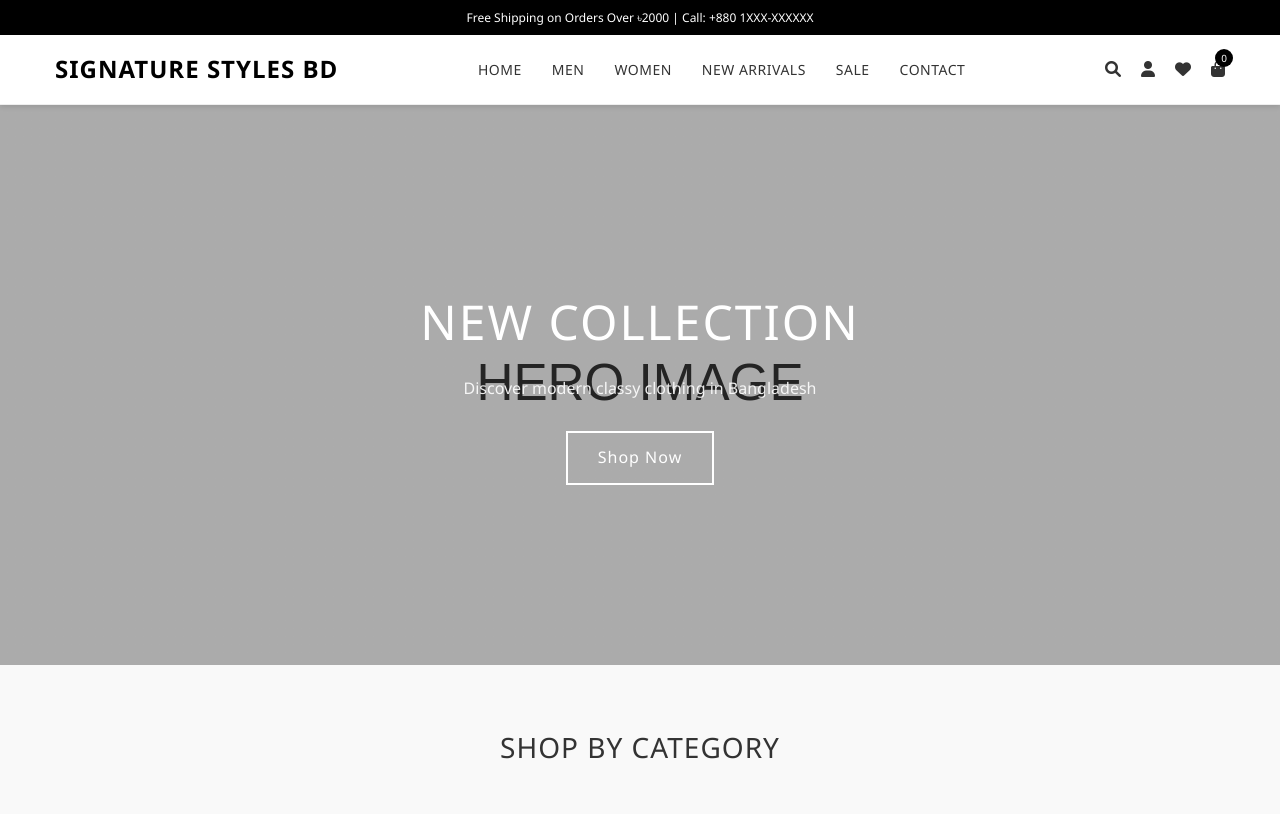
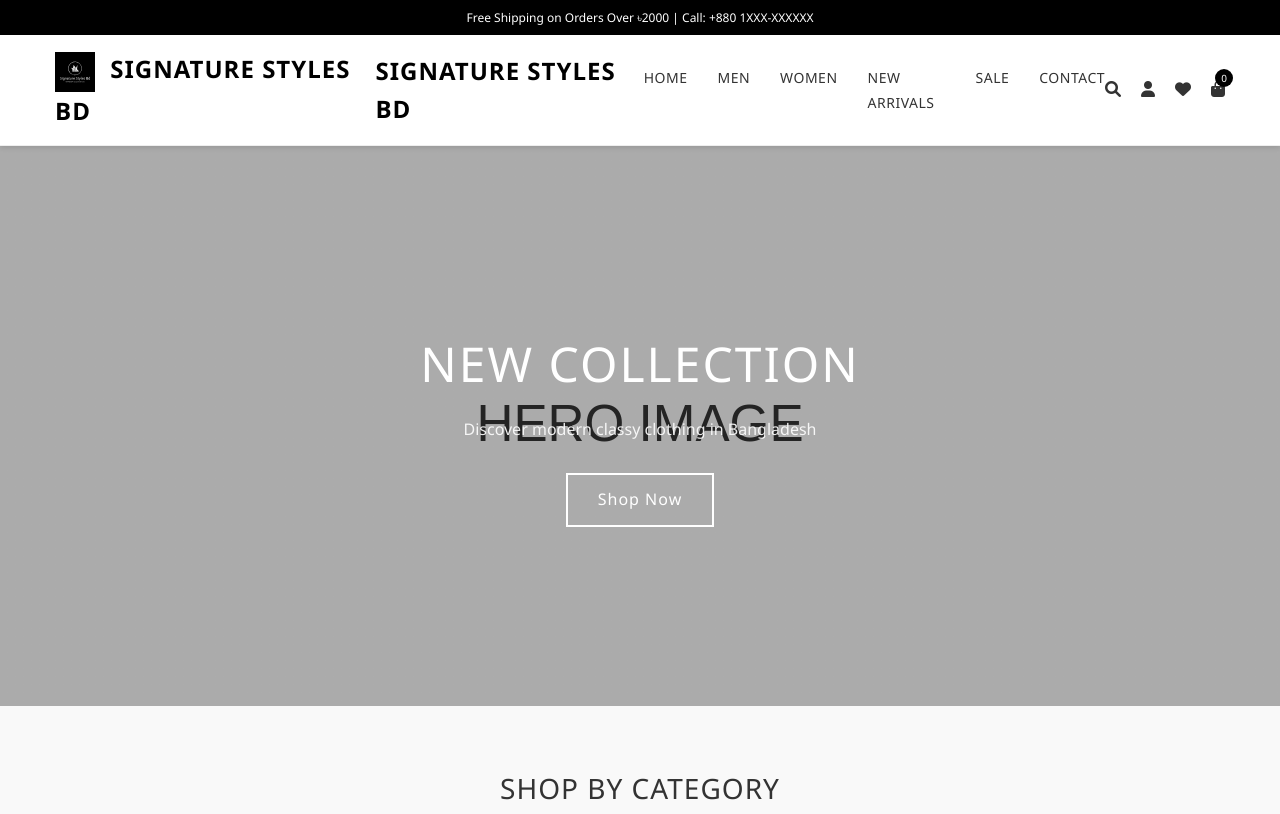
Before and after one commit to Rifat1000N/literate2, a plain HTML site: page index.html in a window 1280 px wide. Shown: the top 814 px of the page. Drawn offline with Linux system fonts and the light colour scheme.

Commit message:
Update index.html

```diff
--- a/index.html
+++ b/index.html
@@ -485,6 +485,12 @@
     <header class="header">
         <div class="container">
             <div class="header-content">
+
+<a href="#" class="logo">
+  <img src="logo.svg" alt="Signature Styles BD Logo" style="height:40px; vertical-align:middle; margin-right:8px;">
+  SIGNATURE STYLES BD
+</a>
+
                 <a href="#" class="logo">SIGNATURE STYLES BD</a>
 
                 <nav>
```
